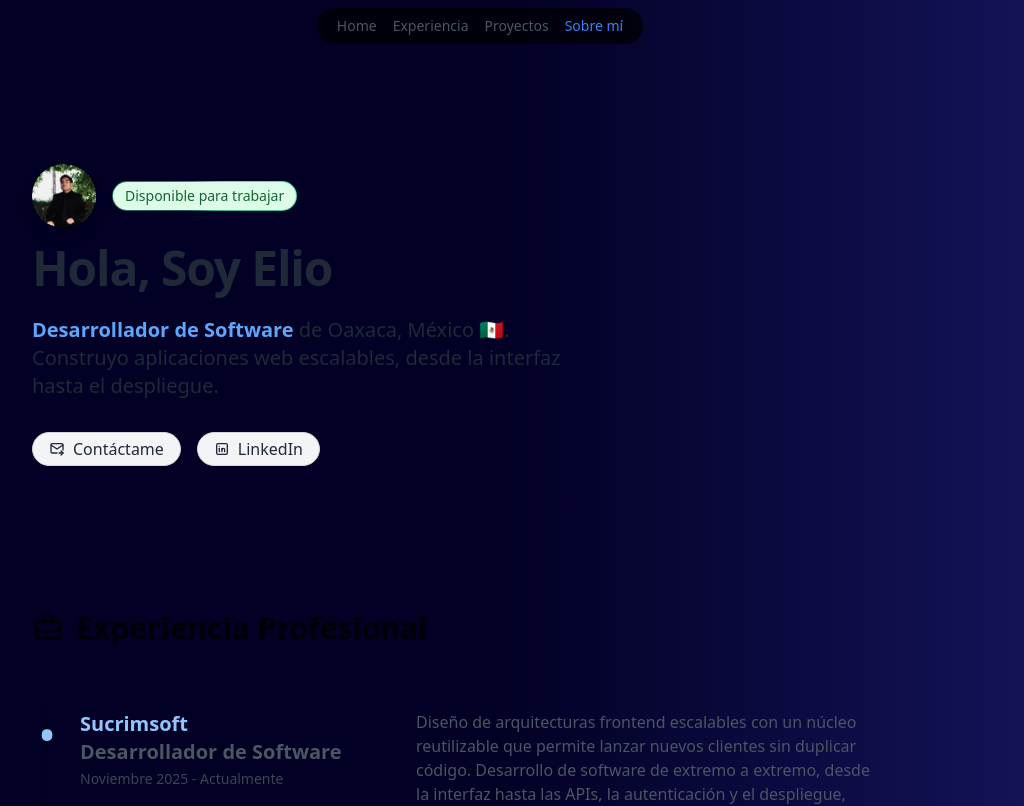
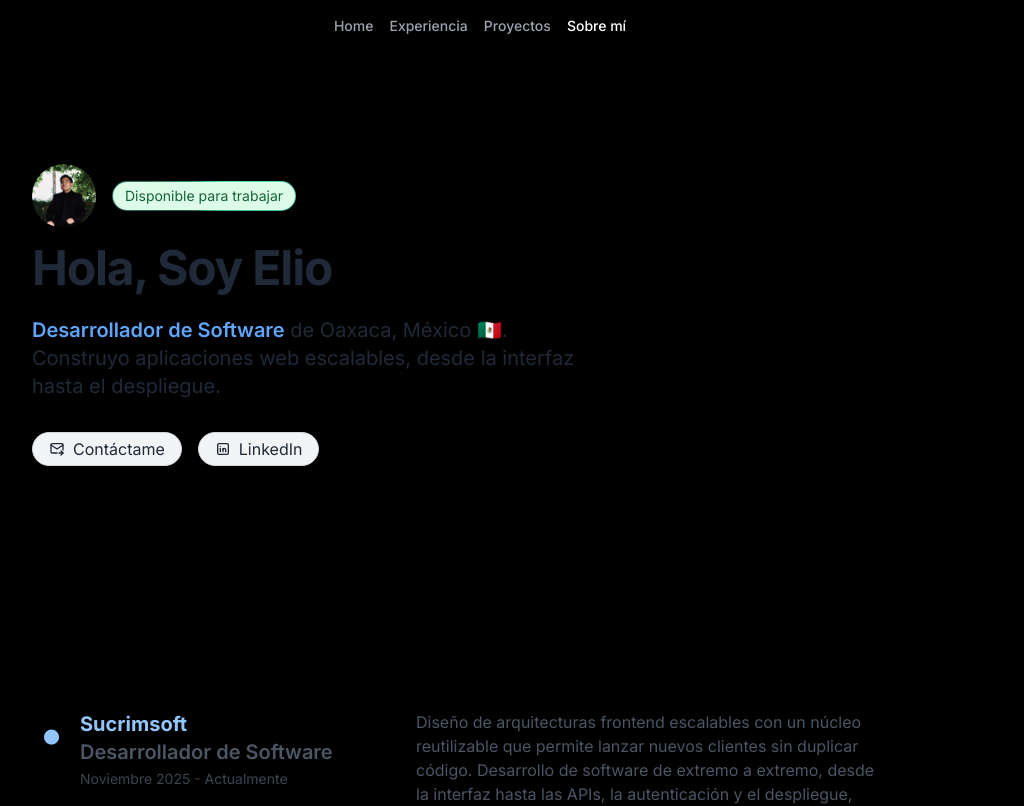
Before and after one commit to ElioenaiJs/Portfolio, an Angular app: page / in a window 1280 px wide. Shown: the top 806 px of the page, without its empty margins (160-1184 px from the left). Built offline with nearby package versions, Linux system fonts and the light colour scheme.

Commit message:
style: use Inter font, solid black background and blue accents

```diff
--- a/src/app/app.component.scss
+++ b/src/app/app.component.scss
@@ -1,6 +1,5 @@
 .main-container {
-    background: rgb(2, 0, 36);
-    background: linear-gradient(90deg, rgba(2, 0, 36, 1) 51%, rgba(22, 22, 96, 1) 100%, rgba(0, 212, 255, 1) 100%);
+    background: #000;
     min-height: 100vh;
     padding: 20px;
 }
--- a/src/app/components/navbar/navbar.component.html
+++ b/src/app/components/navbar/navbar.component.html
@@ -1,25 +1,25 @@
 <header class="fixed top-0 z-10 flex items-center justify-center w-full mx-auto mt-2">
-  <nav class="flex px-3 text-sm font-medium rounded-full text-gray-600 dark:text-gray-200 justify-center items-center bg-black bg-opacity-70 dark:bg-gray-900 dark:bg-opacity-85">
-    <a class="relative block px-2 py-2 transition hover:text-blue-500 dark:hover:text-blue-500"
-       [class.text-blue-500]="activeSection === 'home'"
+  <nav class="flex px-3 text-sm font-medium rounded-full text-gray-400 justify-center items-center bg-black bg-opacity-70 dark:bg-gray-900 dark:bg-opacity-85">
+    <a class="relative block px-2 py-2 transition hover:text-white"
+       [class.text-white]="activeSection === 'home'"
        (click)="scrollTo('home')"
        aria-label="home">
       Home
     </a>
-    <a class="relative block px-2 py-2 transition hover:text-blue-500 dark:hover:text-blue-500"
-       [class.text-blue-500]="activeSection === 'experiencia'"
+    <a class="relative block px-2 py-2 transition hover:text-white"
+       [class.text-white]="activeSection === 'experiencia'"
        (click)="scrollTo('experiencia')"
        aria-label="experiencia">
       Experiencia
     </a>
-    <a class="relative block px-2 py-2 transition hover:text-blue-500 dark:hover:text-blue-500"
-       [class.text-blue-500]="activeSection === 'proyectos'"
+    <a class="relative block px-2 py-2 transition hover:text-white"
+       [class.text-white]="activeSection === 'proyectos'"
        (click)="scrollTo('proyectos')"
        aria-label="proyectos">
       Proyectos
     </a>
-    <a class="relative block px-2 py-2 transition hover:text-blue-500 dark:hover:text-blue-500"
-       [class.text-blue-500]="activeSection === 'sobre-mi'"
+    <a class="relative block px-2 py-2 transition hover:text-white"
+       [class.text-white]="activeSection === 'sobre-mi'"
        (click)="scrollTo('sobre-mi')"
        aria-label="sobre-mi">
       Sobre mí
--- a/src/index.html
+++ b/src/index.html
@@ -6,6 +6,9 @@
   <base href="/">
   <meta name="viewport" content="width=device-width, initial-scale=1">
   <link rel="icon" type="image/x-icon" href="assets/image.png">
+  <link rel="preconnect" href="https://fonts.googleapis.com">
+  <link rel="preconnect" href="https://fonts.gstatic.com" crossorigin>
+  <link href="https://fonts.googleapis.com/css2?family=Inter:ital,opsz,wght@0,14..32,100..900;1,14..32,100..900&display=swap" rel="stylesheet">
 </head>
 <body>
   <app-root></app-root>
--- a/tailwind.config.js
+++ b/tailwind.config.js
@@ -1,3 +1,5 @@
+const defaultTheme = require('tailwindcss/defaultTheme');
+
 /** @type {import('tailwindcss').Config} */
 module.exports = {
   content: [
@@ -5,7 +7,11 @@ module.exports = {
 
   ],
   theme: {
-    extend: {},
+    extend: {
+      fontFamily: {
+        sans: ['Inter', ...defaultTheme.fontFamily.sans],
+      },
+    },
   },
   plugins: [
 
```
